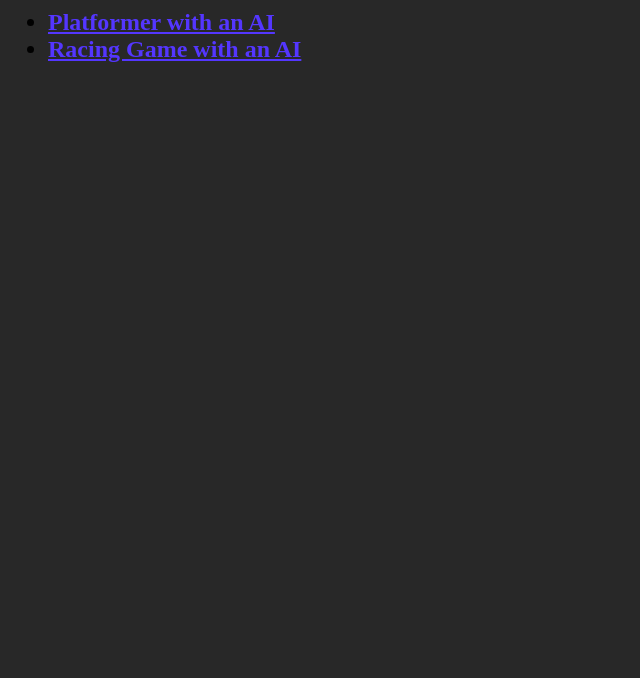
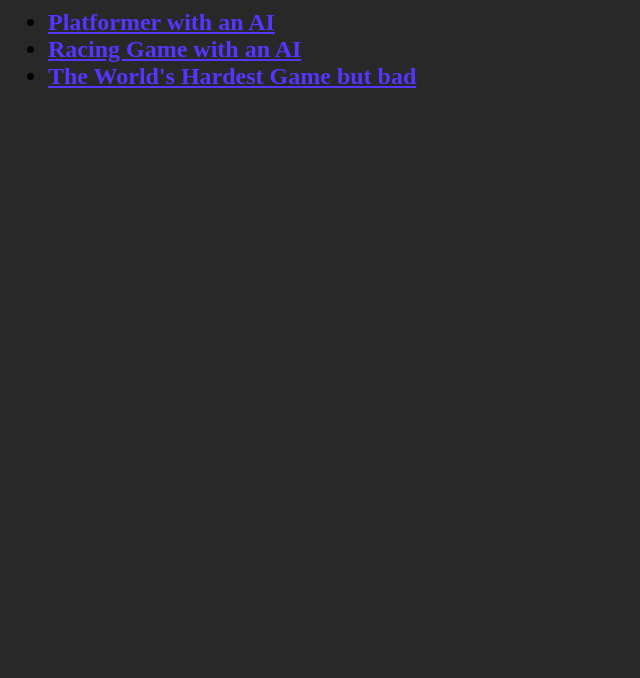
Before and after one commit to CatreeYT/CatreeYT.github.io, a plain HTML site: page index.html in a window 1280 px wide. Shown: the part 122-800 px from the top of the page, without its empty margins (0-640 px from the left). Drawn offline with Linux system fonts and the light colour scheme.

Commit message:
Add files via upload

```diff
--- a/index.html
+++ b/index.html
@@ -26,6 +26,7 @@
 			<ul>
 				<li><a href="AI Platformer Improved.html">Platformer with an AI</a></li>
 				<li><a href="Racing AI.html">Racing Game with an AI</a></li>
+				<li><a href="TWHG JS.html">The World's Hardest Game but bad</a></li>
 			</ul>
 		</h3>
     </body>
```
